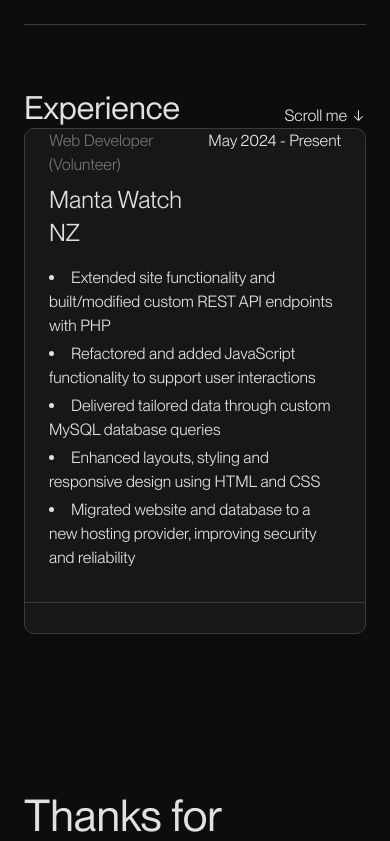
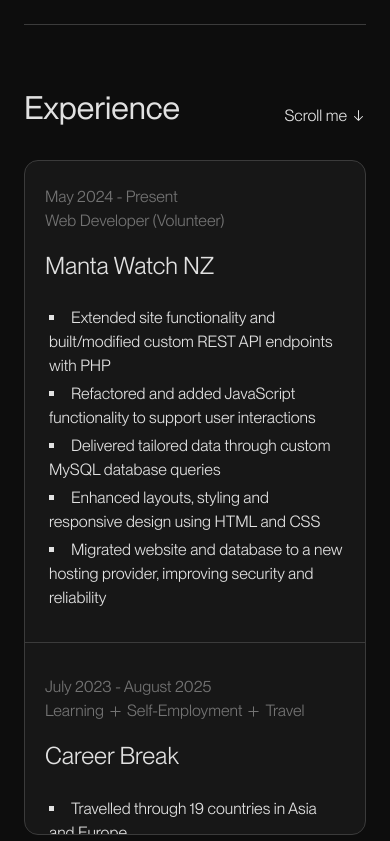
Before and after one commit to rohandrummond/portfolio, a Next.js app: page /about in a window 390 px wide. Shown: the part 2560-3401 px from the top of the page. Built offline with nearby package versions, Linux system fonts and the light colour scheme.

Commit message:
#46 Add responsive design to About page Experience sections

```diff
--- a/src/components/ExperienceCard.tsx
+++ b/src/components/ExperienceCard.tsx
@@ -20,23 +20,23 @@ export default function ExperienceCard({
   bullets: string[]
 }) {
   return (
-    <div className="flex flex-col gap-4">
-      <CardHeader>
-        <CardDescription className="body flex flex-row items-center gap-1">
+    <div className="flex flex-col px-5 md:px-7 xl:px-10 gap-4">
+      <div className="flex flex-col">
+        <div className="flex flex-col md:flex-row-reverse justify-between mb-4">
+          <h3 className="body text-muted-foreground">{duration}</h3>
+          <h3 className="body text-muted-foreground flex flex-row items-center gap-1">
             {position}
-        </CardDescription>
-        <CardTitle className="body-lg">{company}</CardTitle>
-        <CardAction className="body">{duration}</CardAction>
-      </CardHeader>
-      <CardContent>
-        <ul className="flex flex-col gap-1">
+          </h3>
+        </div>
+        <h3 className="body-lg mb-2">{company}</h3>
+      </div>
+      <ul className="flex flex-col gap-1 list-[square] list-inside pl-1">
         {bullets.map((value, index) => (
-            <li key={index} className="body list-disc list-inside">
+          <li key={index} className="body">
             {value}
           </li>
         ))}
       </ul>
-      </CardContent>
     </div>
   )
 }
--- a/src/components/about/AboutExperience.tsx
+++ b/src/components/about/AboutExperience.tsx
@@ -6,15 +6,15 @@ import { ArrowRightIcon, ArrowDownIcon, PlusIcon } from '@radix-ui/react-icons'
 export default function AboutExperience() {
   return (
     <section>
-      <div className="flex flex-row justify-between items-end">
+      <div className="flex flex-row justify-between items-end mb-8 md:mb-12 xl:mb-16">
         <h2 className="heading-md">Experience</h2>
         <div className="flex f-row items-center gap-1">
           <p className="body">Scroll me</p>
           <ArrowDownIcon></ArrowDownIcon>
         </div>
       </div>
-      <ScrollArea className="h-[60vh] w-full bg-card border rounded-lg ">
-        <div className="flex flex-col gap-8">
+      <ScrollArea className="h-[80vh] md:h-[70vh] w-full bg-card border rounded-xl">
+        <div className="flex flex-col gap-8 md:gap-10 xl:gap-12 py-6 md:py-8 xl:py-10">
           <ExperienceCard
             position="Web Developer (Volunteer)"
             company="Manta Watch NZ"
@@ -91,8 +91,7 @@ export default function AboutExperience() {
           <ExperienceCard
             position={
               <>
-                Client Service Executive <ArrowRightIcon /> Senior Client
-                Service Executive
+                Client Service Executive <ArrowRightIcon /> Senior CSE
               </>
             }
             company="Nielsen"
```
Lines whose indentation alone changed are shown as unchanged.
